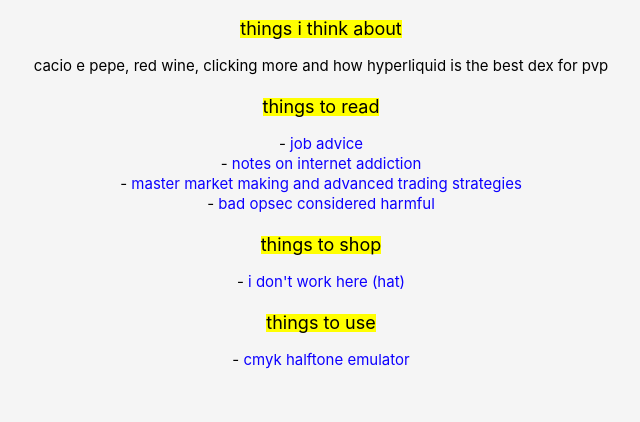
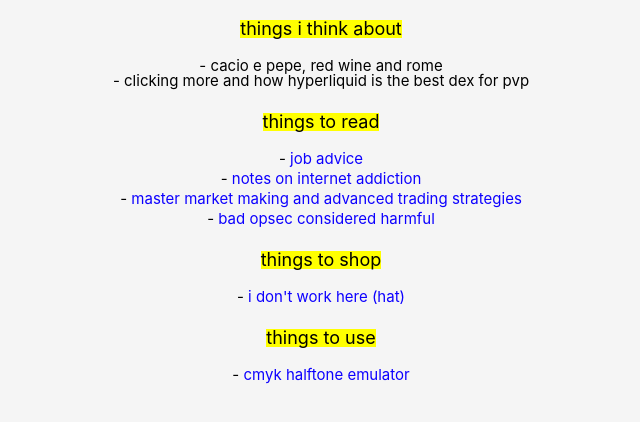
Before and after one commit to mainneat/rightclcksaveas, a plain HTML site: page index.html in a window 1280 px wide. Shown: the part 254-676 px from the top of the page, without its empty margins (319-959 px from the left). Drawn offline with Linux system fonts and the light colour scheme.

Commit message:
Remove commented sections and enhance formatting in index.html for better readability

```diff
--- a/index.html
+++ b/index.html
@@ -88,10 +88,7 @@
 </head>
 <body>
 
-    <!--
-    === PREMIER BLOC : HEADER ===
-    Ce bloc contient tes infos personnelles
-    -->
+
     <div class="header">
         <img src="cat.jpg" alt="Photo de profil" class="profile-img">
         <h1>louis, cy</h1>
@@ -105,22 +102,20 @@
         </a>
     </div>
 
-    <!--
-    === DEUXIÈME BLOC : 3 COLONNES ===
-    Container principal qui contient les 3 colonnes
-    -->
+
     <div class="container">
         <div class="three-columns">
 
-            <!-- Colonne 1 : Thoughts -->
+
             <div class="column">
                 <h2>things i think about</h2>
 
-                <p> cacio e pepe, red wine, clicking more and how hyperliquid is the best dex for pvp </p>
+                <p> - cacio e pepe, red wine and rome <br>
+                    - clicking more and how hyperliquid is the best dex for pvp </p>
 
             </div>
 
-            <!-- Colonne 2 : Readings -->
+
             <div class="column">
                 <h2>things to read</h2>
                 <p> - <a href="https://x.com/based16z/status/1999321715843981650" class="website" target="_blank">
@@ -137,7 +132,7 @@
 
             </div>
 
-            <!-- Colonne 3 : Shop -->
+
             <div class="column">
                 <h2>things to shop</h2>
                 <p>
@@ -147,7 +142,7 @@
                 </p>
             </div>
 
-            <!-- Colonne 4 : Tools -->
+
             <div class="column">
                 <h2>things to use</h2>
                 <p>
```
